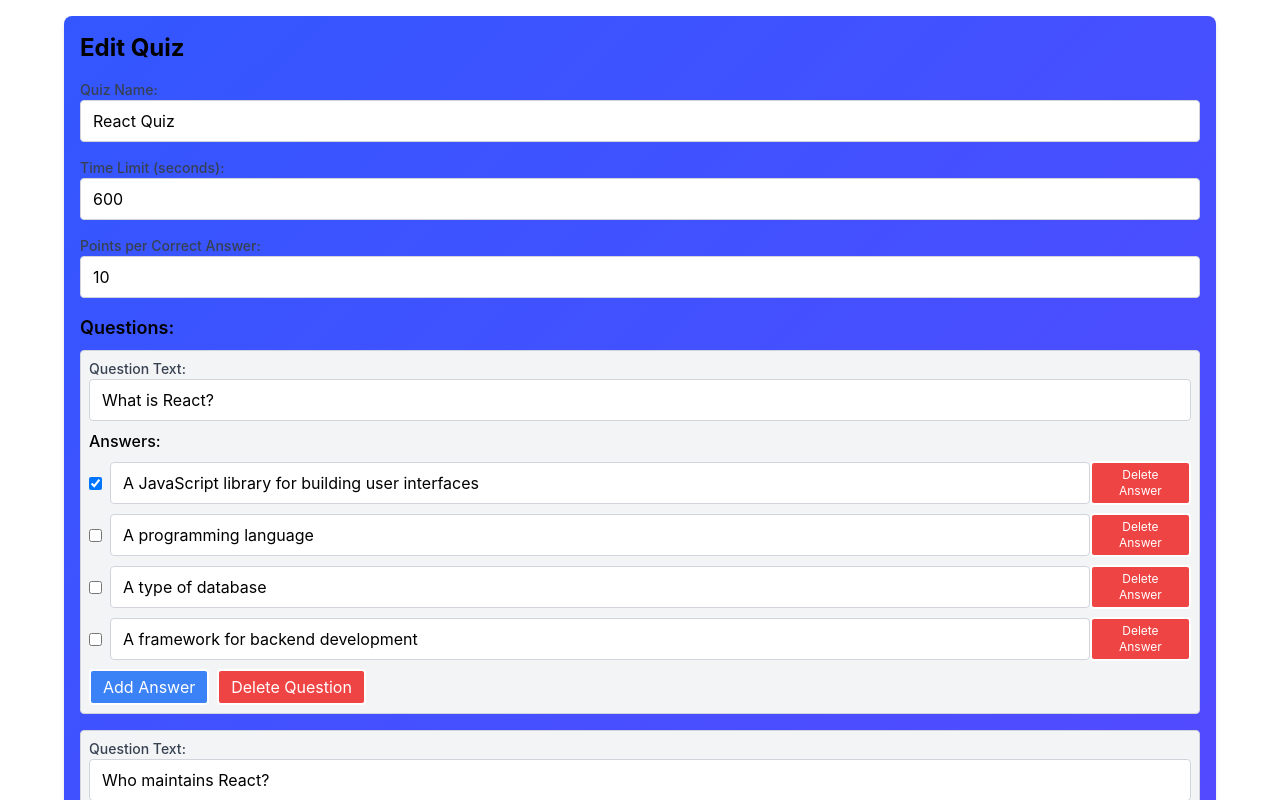
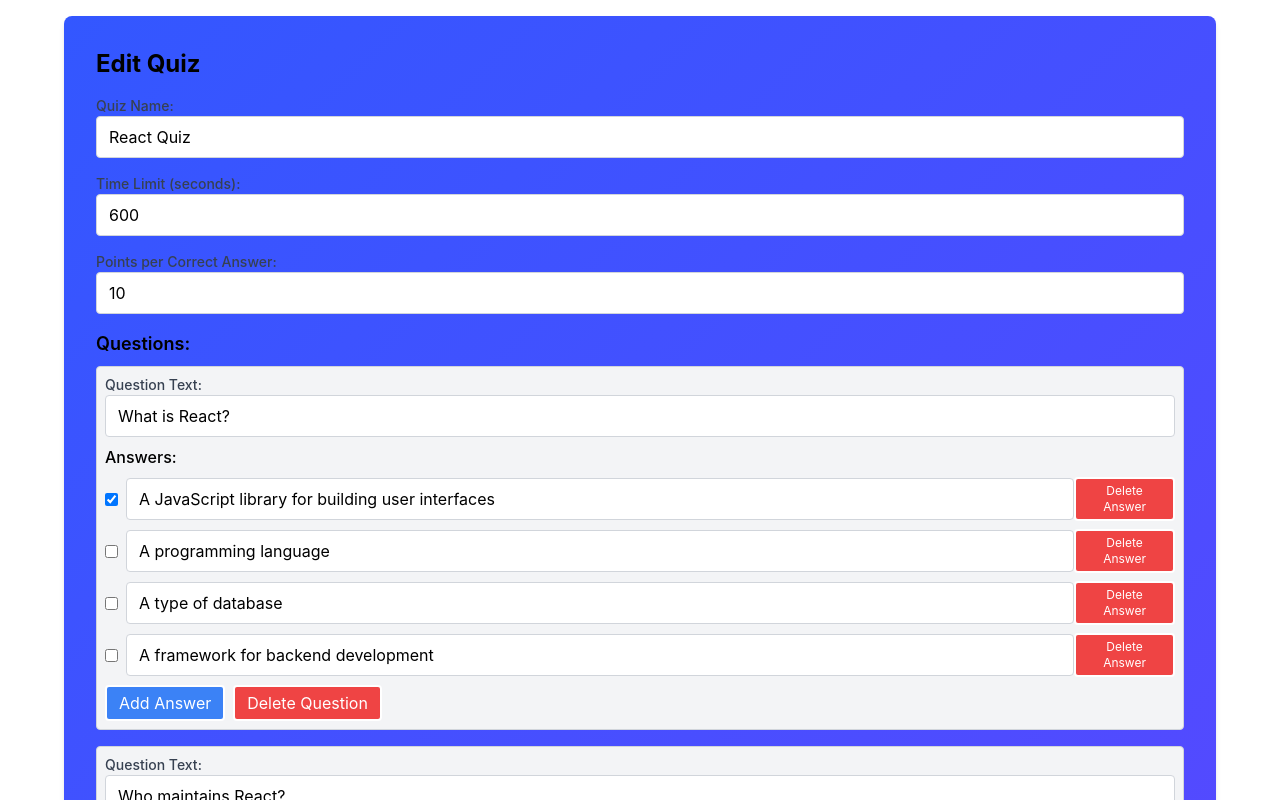
Before and after one commit to Zhihare/quiztest, a React (Create React App) app: page /quiztest/form/1 in a window 1280 px wide. Shown: the top 800 px of the page. Built offline with nearby package versions, Linux system fonts and the light colour scheme.

Commit message:
padding p-8

```diff
--- a/src/components/Quiz/Quiz.tsx
+++ b/src/components/Quiz/Quiz.tsx
@@ -84,7 +84,7 @@
   const currentQuestion = quiz.questions[currentQuestionIndex];
 
   return (
-    <div className="max-w-6xl mx-auto p-4 bg-white shadow-md rounded-lg" style={{ background: quiz.color }}>
+    <div className="max-w-6xl mx-auto p-8 bg-white shadow-md rounded-lg" style={{ background: quiz.color }}>
       <h2 className="text-4xl font-bold text-center mb-4 p-2 bg-blue-200 rounded-lg">{quiz.name}</h2>
       <div className="mb-4 p-4 bg-gray-100 rounded-lg">
         <p className="text-md font-extralight text-sm mb-4">Question {currentQuestionIndex + 1} of {quiz.questions.length}</p>
--- a/src/components/QuizForm/QuizForm.tsx
+++ b/src/components/QuizForm/QuizForm.tsx
@@ -109,7 +109,7 @@
   };
 
   return (
-    <div className="max-w-6xl mx-auto p-4 bg-white shadow-md rounded-lg" style={{ background: quiz.color }} >
+    <div className="max-w-6xl mx-auto p-8 bg-white shadow-md rounded-lg" style={{ background: quiz.color }} >
       <h2 className="text-2xl font-bold mb-4">{id ? 'Edit Quiz' : 'Create Quiz'}</h2>
       <div className="mb-4">
         <label className="block text-sm font-medium text-gray-700">Quiz Name:</label>
--- a/src/components/QuizList/QuizList.tsx
+++ b/src/components/QuizList/QuizList.tsx
@@ -38,7 +38,7 @@
   );
 
 return(
-   <div className="max-w-6xl mx-auto p-4 bg-white shadow-md rounded-lg">
+   <div className="max-w-6xl mx-auto p-8 bg-white shadow-md rounded-lg">
       <h2 className="text-2xl font-bold mb-4">Quiz List</h2>
       <button onClick={() => navigate(`/form/${generateId()}`)} className="px-4 py-2 bg-blue-500 text-white rounded mb-4">
         Add New Quiz
--- a/src/components/QuizResult/QuizRezult.tsx
+++ b/src/components/QuizResult/QuizRezult.tsx
@@ -47,7 +47,7 @@
   };
 
   return (
-    <div className="max-w-2xl mx-auto p-4 bg-white shadow-md rounded-lg" style={{ background: quiz.color }}>
+    <div className="max-w-6xl mx-auto p-8 bg-white shadow-md rounded-lg" style={{ background: quiz.color }}>
       <h2 className="text-2xl font-bold mb-4">Quiz Result</h2>
       <p className="text-xl text-center font-semibold mb-2">
         You scored <span className="text-green-500 p-1 bg-cyan-50 rounded-lg">{state.score}</span> out of {state.total * quiz.pointsPerAnswer}
```
